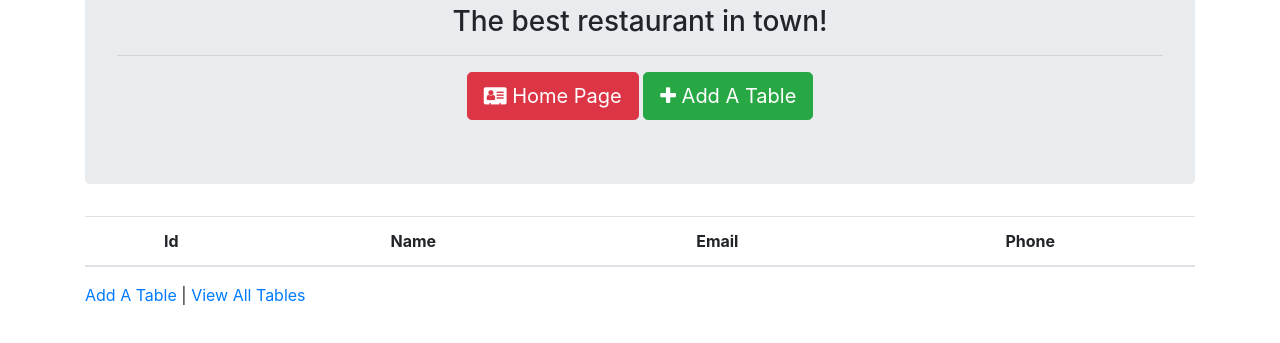
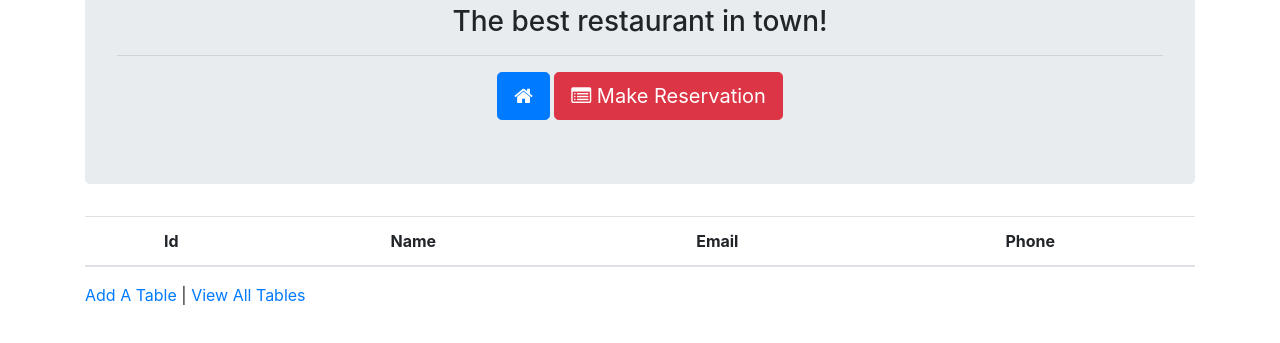
Before and after one commit to aMeizing1125/Hot-Restaurant, a plain HTML site: page view.html in a window 1280 px wide. Shown: the part 115-458 px from the top of the page. Drawn offline with nearby package versions, Linux system fonts and the light colour scheme; no server answers.

Commit message:
added some cosmetic changes to buttons at top of pages

```diff
--- a/view.html
+++ b/view.html
@@ -19,9 +19,8 @@
             <h1>Hot Restaurant</h1>
             <h3>The best restaurant in town!</h3>
             <hr>
-            <a href="./index.html"><button class="btn btn-danger btn-lg"><span class="fa fa-vcard"></span> Home Page </button></a>
-            <a href="./table.html"><button class="btn btn-success btn-lg"><span class="fa fa-plus"></span> Add A
-                    Table </button></a>
+            <a href="./index.html"><button class="btn btn-primary btn-lg"><span class="fa fa-home"></span></button></a>
+            <a href="./table.html"><button class="btn btn-danger btn-lg"><span class="fa fa-list-alt"></span> Make Reservation </button></a>
         </div>
 
         <table class="table text-center">
```
Also changed, not shown: index.html (+2 -3 lines), table.html (+1 -1 lines), 1 other file.
